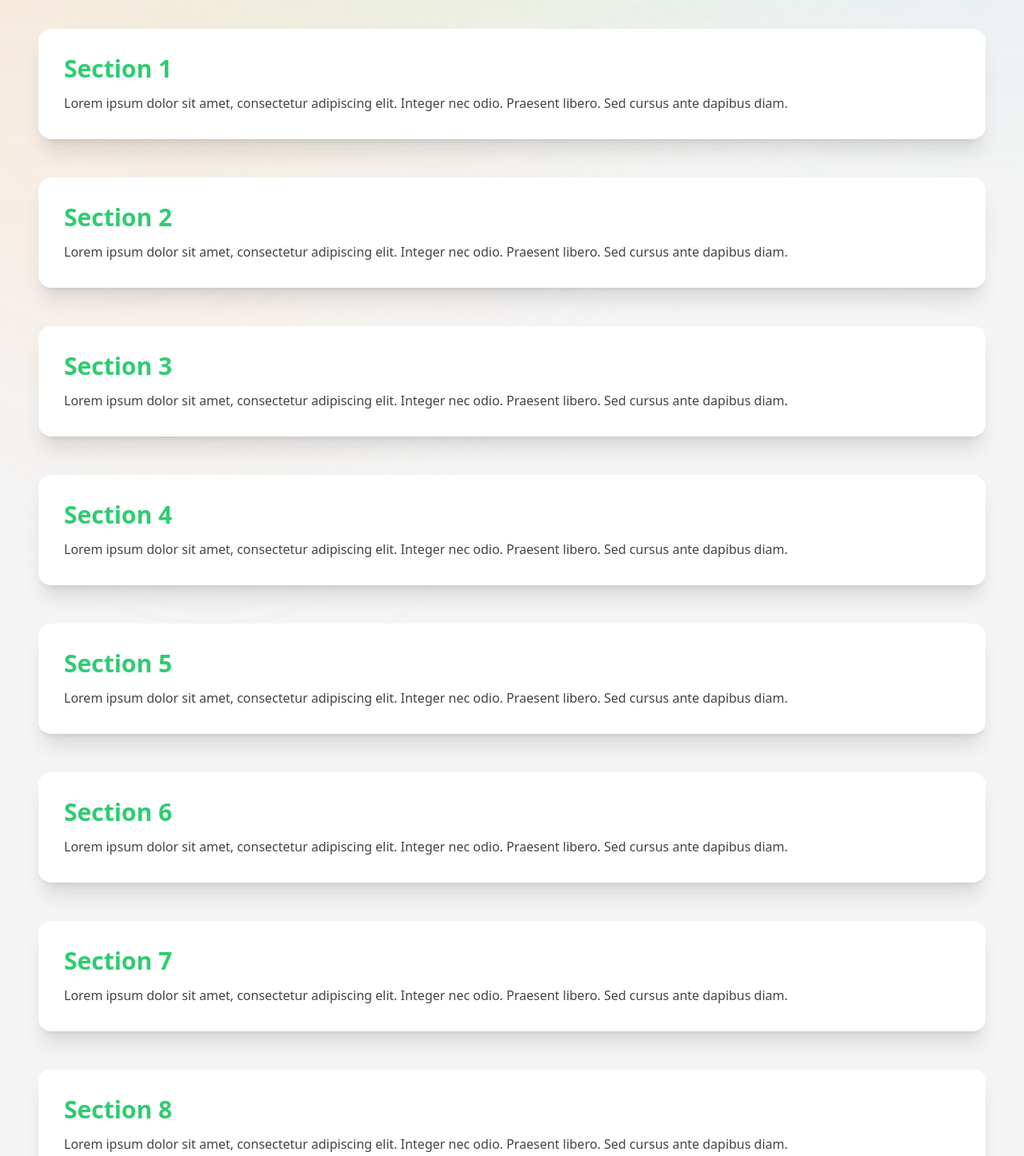
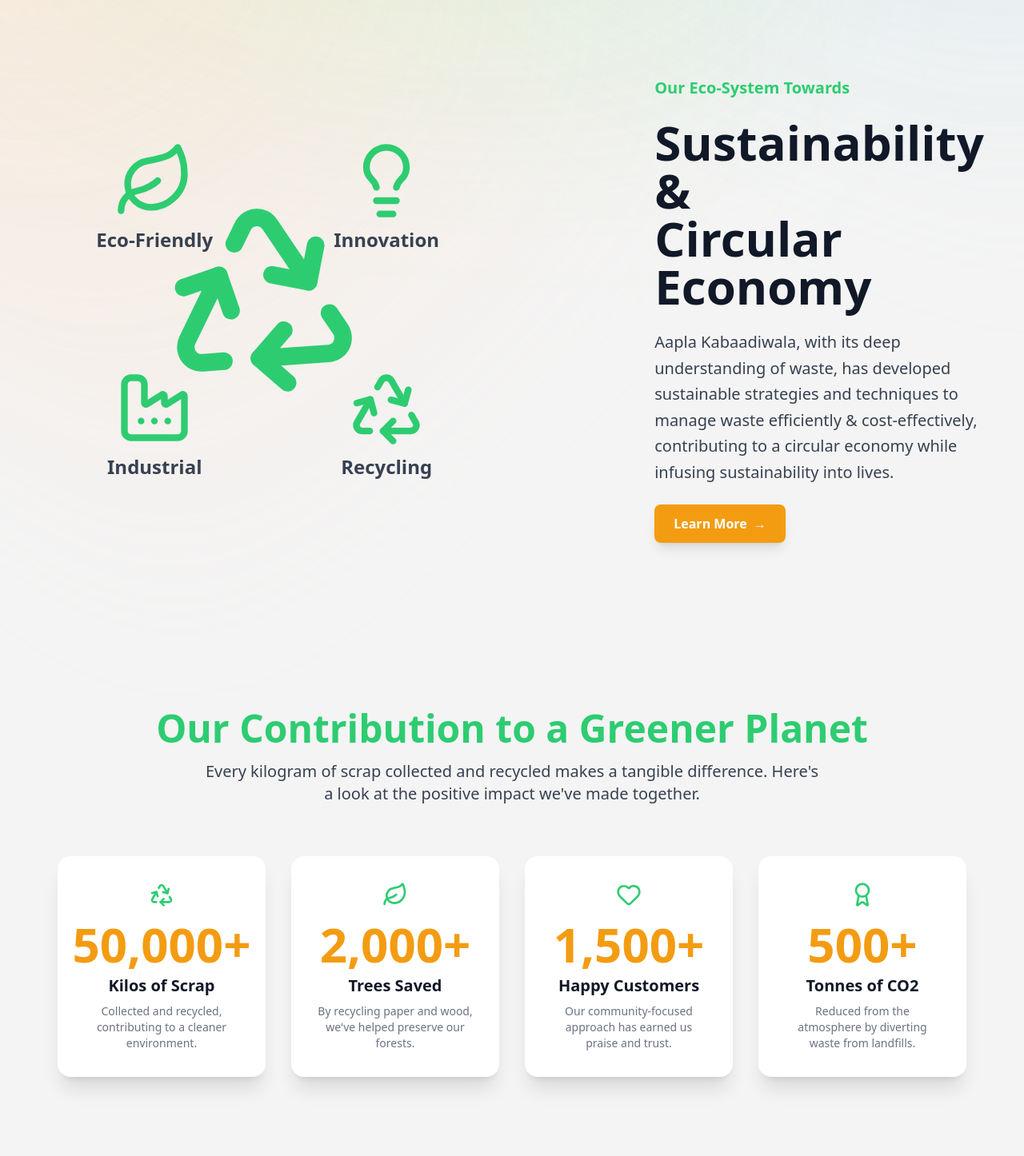
Before and after one commit to chandrakeshram/aaplakabaadiwala, a React (Vite) app in the folder frontend/: page / in a window 1280 px wide. Shown: the part 924-2370 px from the top of the page at 80% size. Built offline with nearby package versions, Linux system fonts and the light colour scheme.

Commit message:
Added Impact Section

```diff
--- /dev/null
+++ b/frontend/src/components/AboutSection.jsx
@@ -0,0 +1,129 @@
+import React from 'react';
+import { motion } from "framer-motion";
+import { Link } from 'react-router-dom';
+import { Leaf, Recycle, Lightbulb, Factory } from 'lucide-react';
+
+const containerVariants = {
+  hidden: { opacity: 0 },
+  visible: {
+    opacity: 1,
+    transition: { staggerChildren: 0.2, delayChildren: 0.3 },
+  },
+};
+
+const itemVariants = {
+  hidden: { opacity: 0, y: 20 },
+  visible: {
+    opacity: 1,
+    y: 0,
+    transition: { type: "spring", stiffness: 100, damping: 20 },
+  },
+};
+
+const iconVariants = {
+  rotate: {
+    rotate: 360,
+    transition: { duration: 20, ease: "linear", repeat: Infinity },
+  },
+  pulse: {
+    scale: [1, 1.08, 1],
+    transition: { duration: 3, ease: "easeInOut", repeat: Infinity },
+  }
+};
+
+export default function AboutSection() {
+  return (
+    <motion.section
+      className="container mx-auto px-4 py-16 md:py-24"
+      initial="hidden"
+      whileInView="visible"
+      viewport={{ once: true, amount: 0.3 }}
+      variants={containerVariants}
+    >
+      <div className="flex flex-col md:flex-row justify-center items-center gap-20 md:gap-48 w-full">
+
+        {/* Left Side: Animated Icon */}
+        <motion.div
+          className="relative flex-1 flex justify-center items-center"
+          variants={itemVariants}
+        >
+          <div
+            className="relative w-full md:w-[36rem] md:h-[36rem] flex items-center justify-center
+                       bg-transparent rounded-3xl aspect-square"
+          >
+            {/* Center Rotating Recycle Icon */}
+            <motion.div
+              className="absolute z-0 w-2/3 h-2/3 flex items-center justify-center"
+              variants={iconVariants}
+              animate={["rotate", "pulse"]}
+            >
+              <Recycle size={180} className="text-[#2ecc71] dark:text-[#27ae60] md:size-[260px]" />
+            </motion.div>
+
+            {/* Surrounding Icons (Responsive grid) */}
+            <div className="relative z-10 grid grid-cols-2 gap-x-20 gap-y-20 md:gap-x-36 md:gap-y-36">
+              <motion.div variants={itemVariants} className="text-center">
+                <Leaf size={56} className="mx-auto mb-2 text-[#2ecc71] dark:text-[#27ae60] md:size-[100px]" />
+                <p className="text-lg md:text-2xl font-semibold text-gray-700 dark:text-gray-300">Eco-Friendly</p>
+              </motion.div>
+              <motion.div variants={itemVariants} className="text-center">
+                <Lightbulb size={56} className="mx-auto mb-2 text-[#2ecc71] dark:text-[#27ae60] md:size-[100px]" />
+                <p className="text-lg md:text-2xl font-semibold text-gray-700 dark:text-gray-300">Innovation</p>
+              </motion.div>
+              <motion.div variants={itemVariants} className="text-center">
+                <Factory size={56} className="mx-auto mb-2 text-[#2ecc71] dark:text-[#27ae60] md:size-[100px]" />
+                <p className="text-lg md:text-2xl font-semibold text-gray-700 dark:text-gray-300">Industrial</p>
+              </motion.div>
+              <motion.div variants={itemVariants} className="text-center">
+                <Recycle size={56} className="mx-auto mb-2 text-[#2ecc71] dark:text-[#27ae60] md:size-[100px]" />
+                <p className="text-lg md:text-2xl font-semibold text-gray-700 dark:text-gray-300">Recycling</p>
+              </motion.div>
+            </div>
+          </div>
+        </motion.div>
+
+        {/* Right Side: Text Content */}
+        <motion.div
+          className="flex-1 max-w-[550px] space-y-6 text-center md:text-left"
+          variants={itemVariants}
+        >
+          <motion.h3
+            className="text-xl font-semibold text-[#2ecc71] dark:text-[#8dffb8]"
+            variants={itemVariants}
+          >
+            Our Eco-System Towards
+          </motion.h3>
+
+          <motion.h2
+            className="text-5xl md:text-6xl font-bold leading-tight"
+            variants={itemVariants}
+          >
+            Sustainability & <br /> Circular Economy
+          </motion.h2>
+
+          <motion.p
+            className="text-xl text-gray-700 dark:text-gray-300 leading-relaxed"
+            variants={itemVariants}
+          >
+            Aapla Kabaadiwala, with its deep understanding of waste, has developed
+            sustainable strategies and techniques to manage waste efficiently & cost-effectively,
+            contributing to a circular economy while infusing sustainability into lives.
+          </motion.p>
+
+          <motion.div variants={itemVariants}>
+            <Link
+              to="/about"
+              className="inline-flex items-center gap-2 px-6 py-3
+                            bg-[#f39c12] text-white rounded-lg shadow-lg
+                            hover:bg-[#e67e22] transition-colors font-semibold"
+            >
+              Learn More
+              <motion.span whileHover={{ x: 5 }}>&rarr;</motion.span>
+            </Link>
+          </motion.div>
+        </motion.div>
+
+      </div>
+    </motion.section>
+  );
+}
--- /dev/null
+++ b/frontend/src/components/ImpactSection.jsx
@@ -0,0 +1,92 @@
+import React from 'react';
+import { motion } from 'framer-motion';
+import { Leaf, Recycle, Award, Heart } from 'lucide-react';
+
+const stats = [
+  { value: '50,000+', label: 'Kilos of Scrap', description: 'Collected and recycled, contributing to a cleaner environment.', icon: <Recycle size={32} /> },
+  { value: '2,000+', label: 'Trees Saved', description: 'By recycling paper and wood, we\'ve helped preserve our forests.', icon: <Leaf size={32} /> },
+  { value: '1,500+', label: 'Happy Customers', description: 'Our community-focused approach has earned us praise and trust.', icon: <Heart size={32} /> },
+  { value: '500+', label: 'Tonnes of CO2', description: 'Reduced from the atmosphere by diverting waste from landfills.', icon: <Award size={32} /> },
+];
+
+const containerVariants = {
+  hidden: { opacity: 0, y: 20 },
+  visible: {
+    opacity: 1,
+    y: 0,
+    transition: {
+      staggerChildren: 0.1,
+      when: "beforeChildren",
+    },
+  },
+};
+
+const itemVariants = {
+  hidden: { opacity: 0, y: 30 },
+  visible: {
+    opacity: 1,
+    y: 0,
+    transition: {
+      type: "spring",
+      stiffness: 100,
+      damping: 15,
+    },
+  },
+};
+
+const ImpactSection = () => {
+  return (
+    <motion.section
+      className="container mx-auto px-6 py-20 md:py-28"
+      initial="hidden"
+      whileInView="visible"
+      viewport={{ once: true, amount: 0.3 }}
+      variants={containerVariants}
+    >
+      <div className="text-center mb-12 md:mb-16">
+        <motion.h2
+          className="text-4xl md:text-5xl font-bold leading-tight text-[#2ecc71] dark:text-[#8dffb8]"
+          variants={itemVariants}
+        >
+          Our Contribution to a Greener Planet
+        </motion.h2>
+        <motion.p
+          className="mt-4 text-lg md:text-xl text-gray-700 dark:text-gray-300 max-w-3xl mx-auto"
+          variants={itemVariants}
+        >
+          Every kilogram of scrap collected and recycled makes a tangible difference. Here's a look at the positive impact we've made together.
+        </motion.p>
+      </div>
+
+      <motion.div
+        className="grid grid-cols-1 sm:grid-cols-2 lg:grid-cols-4 gap-8"
+        variants={containerVariants}
+      >
+        {stats.map((stat, index) => (
+          <motion.div
+            key={index}
+            className="p-8 rounded-2xl shadow-xl bg-white dark:bg-[#2b2b3b] text-center
+                       flex flex-col items-center justify-center h-full transition-all duration-300
+                       hover:scale-105"
+            variants={itemVariants}
+          >
+            <div className="mb-4 text-[#2ecc71] dark:text-[#8dffb8]">
+              {stat.icon}
+            </div>
+            <h3 className="text-5xl md:text-6xl font-bold text-[#f39c12] dark:text-[#f1c40f]">
+              {stat.value}
+            </h3>
+            <p className="mt-2 text-xl font-semibold leading-snug">
+              {stat.label}
+            </p>
+            <p className="mt-2 text-sm text-gray-500 dark:text-gray-400">
+              {stat.description}
+            </p>
+          </motion.div>
+        ))}
+      </motion.div>
+    </motion.section>
+  );
+};
+
+export default ImpactSection;
--- a/frontend/src/pages/Home.jsx
+++ b/frontend/src/pages/Home.jsx
@@ -1,6 +1,8 @@
 import React from 'react';
 import { motion } from "framer-motion";
 import Carousel from '../components/Carousel';
+import AboutSection from '../components/AboutSection';
+import ImpactSection from '../components/ImpactSection';
 
 const Home = () => {
   return (
@@ -9,12 +11,17 @@
 
       {/* This container has the padding for the rest of the content */}
       <div className="px-6 md:px-12 py-8">
-        <h1 className="text-4xl md:text-6xl font-extrabold text-center mb-4">
+        <h1 className="text-5xl md:text-7xl font-extrabold text-center mb-4">
           Welcome to the Home Page
         </h1>
         <p className="text-xl text-center max-w-2xl mx-auto text-gray-700 dark:text-gray-300">
           This is the main content of your home page.
         </p>
+
+        <AboutSection />
+
+        {/* The new Impact Section is placed here */}
+        <ImpactSection />
 
         {[...Array(10)].map((_, i) => (
           <motion.div
@@ -26,10 +33,10 @@
             viewport={{ once: true, amount: 0.2 }}
             whileHover={{ scale: 1.02, transition: { duration: 0.2 } }}
           >
-            <h2 className="text-3xl font-bold mb-3 text-[#2ecc71] dark:text-[#8dffb8]">
+            <h2 className="text-4xl font-bold mb-3 text-[#2ecc71] dark:text-[#8dffb8]">
               Section {i + 1}
             </h2>
-            <p className="text-[#444444] dark:text-[#a0a0a0] leading-relaxed">
+            <p className="text-xl text-[#444444] dark:text-[#a0a0a0] leading-relaxed">
               Lorem ipsum dolor sit amet, consectetur adipiscing elit. Integer nec odio. Praesent libero. Sed cursus ante dapibus diam.
             </p>
           </motion.div>
```
